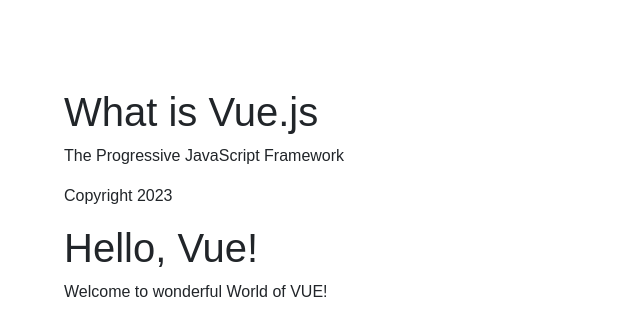
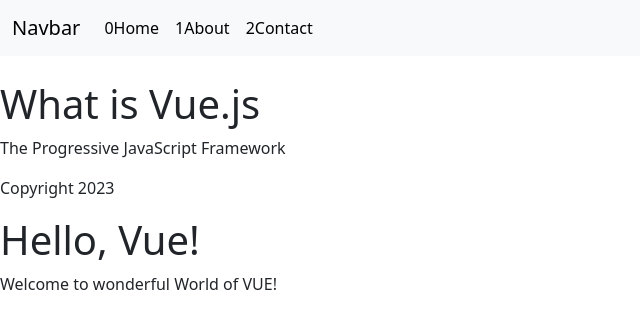
Before and after one commit to Gusradika/Learning-VueJS, a plain HTML site: page basic/index.html in a window 1280 px wide. Shown: the whole page, without its empty margins (0-640 px from the left). Drawn offline with nearby package versions, Linux system fonts and the light colour scheme.

Commit message:
Instance, Loop, Binding data

```diff
--- a/basic/index.html
+++ b/basic/index.html
@@ -8,15 +8,33 @@
     <title>Vue Basic</title>
     <link href="https://cdn.jsdelivr.net/npm/bootstrap@5.3.0-alpha3/dist/css/bootstrap.min.css" rel="stylesheet"
         integrity="sha384-KK94CHFLLe+nY2dmCWGMq91rCGa5gtU4mk92HdvYe+M/SXH301p5ILy+dN9+nJOZ" crossorigin="anonymous">
-    <style>
+    <!-- <style>
         body {
             margin: 5%;
             font-family: 'Quicksand', sans-serif;
         }
-    </style>
+    </style> -->
 </head>
 
 <body>
+    <nav class="navbar navbar-expand-lg bg-body-tertiary">
+        <div class="container-fluid">
+            <a class="navbar-brand" href="#">Navbar</a>
+            <button class="navbar-toggler" type="button" data-bs-toggle="collapse" data-bs-target="#navbarNav"
+                aria-controls="navbarNav" aria-expanded="false" aria-label="Toggle navigation">
+                <span class="navbar-toggler-icon"></span>
+            </button>
+            <div class="collapse navbar-collapse" id="navbarNav">
+                <ul class="navbar-nav">
+                    <!-- Kenapa v-for="link dari links" ada disini? dikarenakan sifat vue sendiri menginginkan kita untuk memahami Code kita -->
+                    <li v-for="(link,  index) in links" class="nav-item" :key="index">
+                        <a class="nav-link active" aria-current="page" :title="`This link goes to ${link.text}`"
+                            v-bind:href="link.url">{{ index }}{{ link.text }}</a>
+                    </li>
+                </ul>
+            </div>
+        </div>
+    </nav>
 
     <header>
         <img src="" alt="">
@@ -44,8 +62,28 @@
         // el : (Element)  -> String selector / Element ID seperti CSS
         // Data
 
+        Vue.createApp({
+            data() {
+                return {
+                    links: [{
+                            text: 'Home',
+                            url: 'index.html'
+                        },
+                        {
+                            text: 'About',
+                            url: 'about.html'
+                        },
+                        {
+                            text: 'Contact',
+                            url: 'contact.html'
+                        },
+                    ]
+                };
+            }
+        }).mount('nav');
 
-        // Vue Isntance
+
+        // Vue Instance
         Vue.createApp({
 
             //State
```
